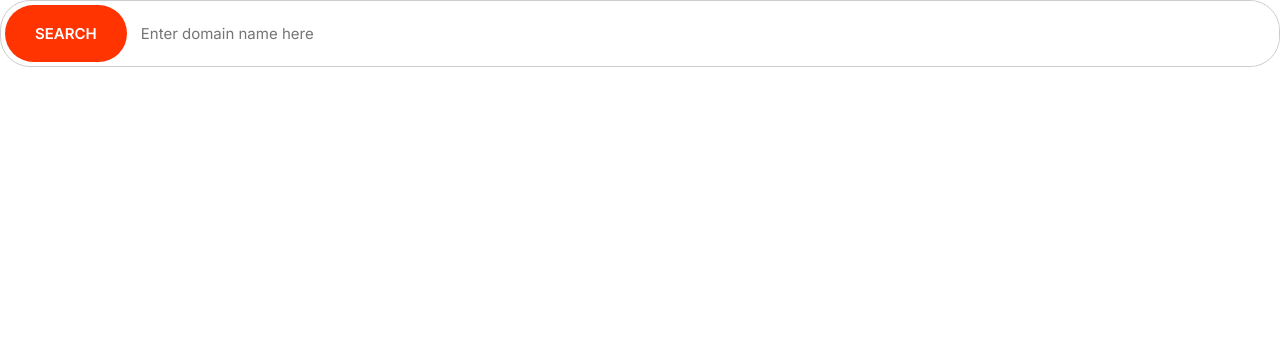
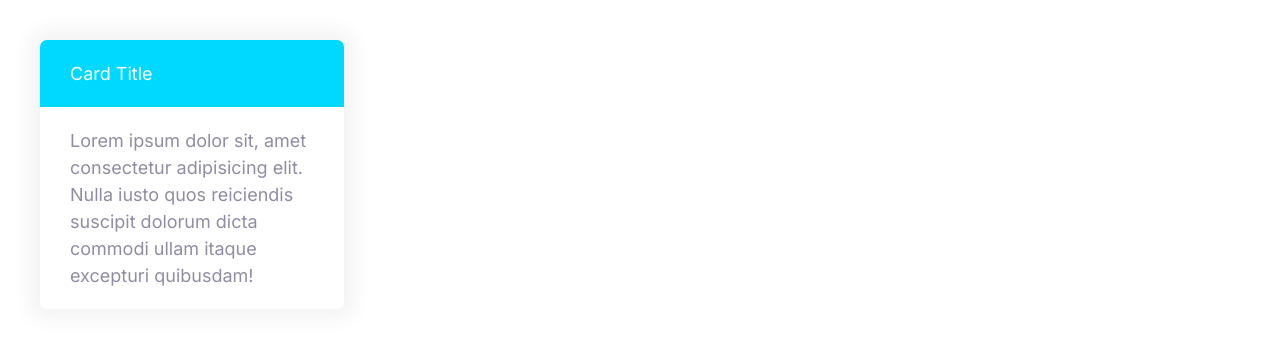
Before and after one commit to gioiaGalassi/moshify, a plain HTML site: page index.html in a window 1280 px wide. Drawn offline with Linux system fonts and the light colour scheme.

Commit message:
Build the Cards Component

```diff
--- a/css/styles.css
+++ b/css/styles.css
@@ -275,3 +275,26 @@ a {
     font-size: 1.5rem;
   }
 }
+
+/* Cards */
+
+.card {
+  border-radius: 7px;
+  box-shadow: 0 0 20px 10px #f3f3f3;
+  overflow: hidden;
+}
+
+.card__header,
+.card__body {
+  padding: 2rem 3rem;
+}
+
+.card--primary .card__header {
+  background: var(--color-primary);
+  color: #fff;
+}
+
+.card--secondary .card__header {
+  background: var(--color-secondary);
+  color: #fff;
+}
--- a/index.html
+++ b/index.html
@@ -15,9 +15,15 @@
     <link rel="stylesheet" href="css/styles.css" />
   </head>
   <body>
-    <div class="input-group">
-      <button class="btn btn--accent">Search</button>
-      <input type="text" class="input" placeholder="Enter domain name here" />
+    <div style="width: 30%; padding: 4rem">
+      <div class="card card--secondary">
+        <header class="card__header">Card Title</header>
+        <div class="card__body">
+          Lorem ipsum dolor sit, amet consectetur adipisicing elit. Nulla iusto
+          quos reiciendis suscipit dolorum dicta commodi ullam itaque excepturi
+          quibusdam!
+        </div>
+      </div>
     </div>
   </body>
 </html>
```
Also changed, not shown: components/cards.html (added, +7 -0 lines).
